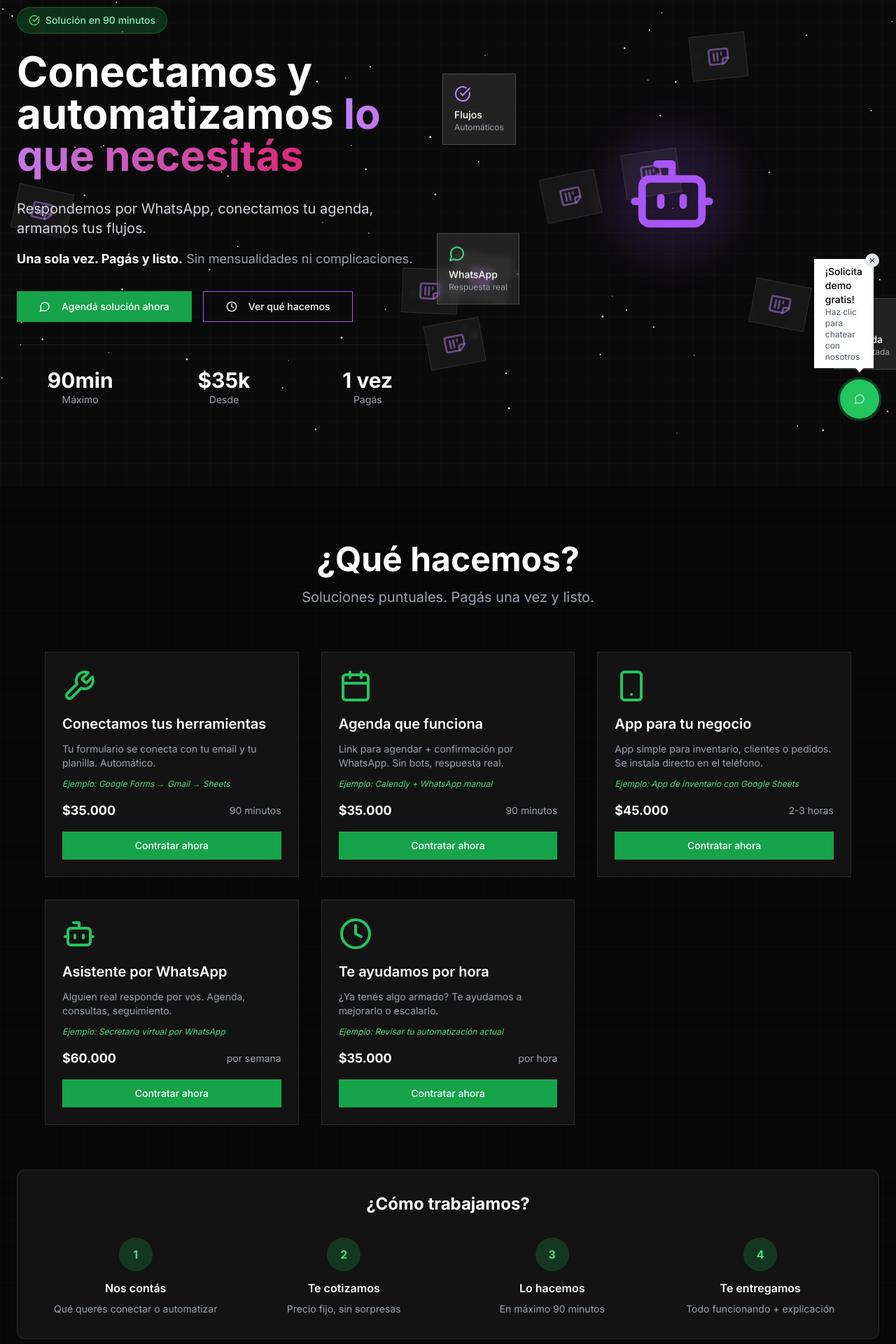
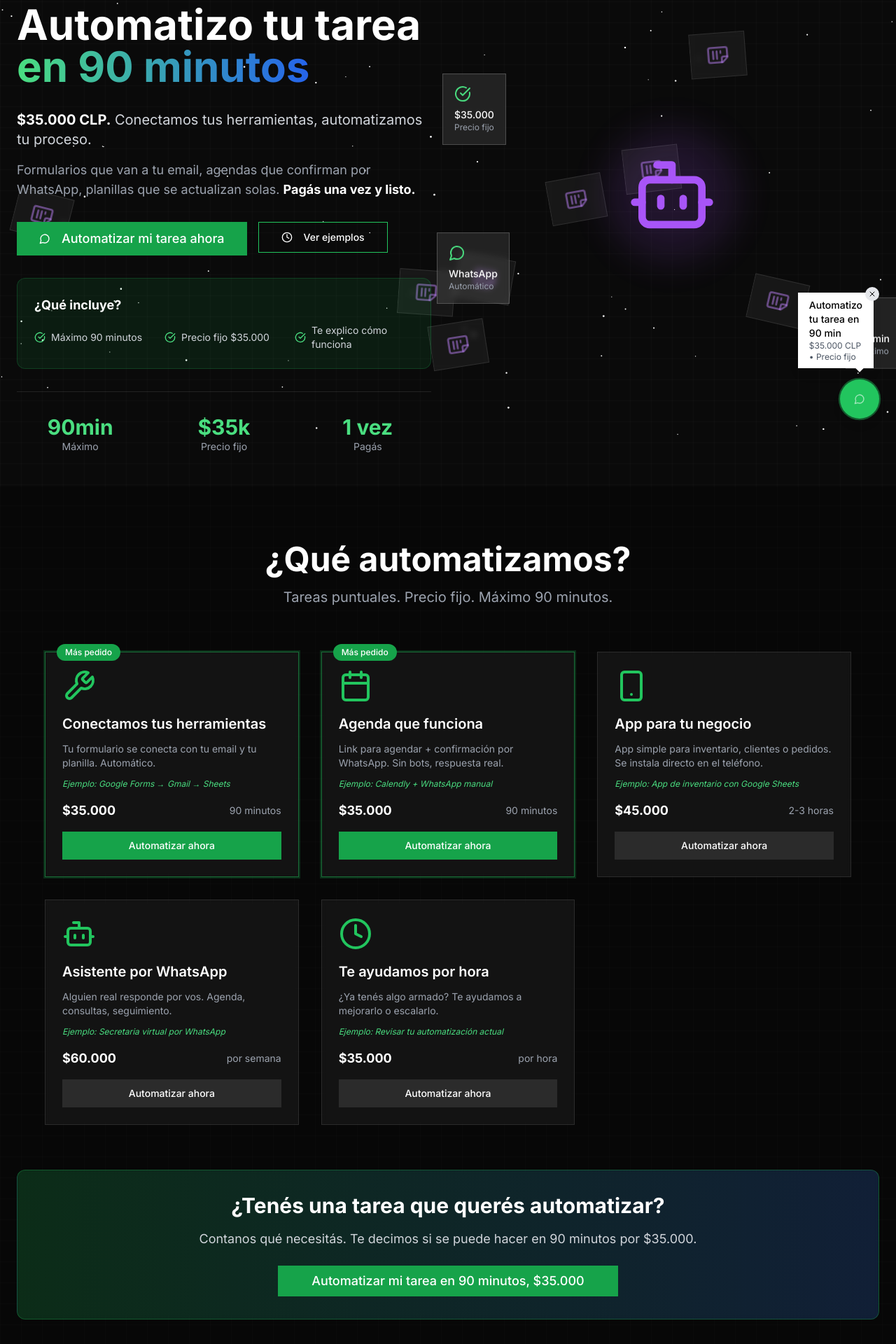
Before and after one commit to zaffuto/web_nano, a Next.js app: page / in a window 1280 px wide. Shown: the part 178-2098 px from the top of the page at 70% size. Built offline with nearby package versions, Linux system fonts and the light colour scheme.

Commit message:
feat: update main CTAs with new offer
Align all CTAs with "Automatize your task in 90 min, $35,000"

Co-authored-by: SmarterBOT <44349800+zaffuto@users.noreply.github.com>

```diff
--- a/components/contact-section.tsx
+++ b/components/contact-section.tsx
@@ -18,9 +18,11 @@ export default function ContactSection() {
           transition={{ duration: 0.5 }}
           className="text-center mb-12 md:mb-16"
         >
-          <h2 className="text-3xl md:text-4xl lg:text-5xl font-bold text-white mb-4">Hablemos de tu proyecto</h2>
+          <h2 className="text-3xl md:text-4xl lg:text-5xl font-bold text-white mb-4">
+            Automatizo tu tarea en 90 minutos
+          </h2>
           <p className="text-gray-400 text-lg md:text-xl max-w-2xl mx-auto">
-            Contanos qué querés automatizar y te decimos cómo hacerlo
+            <strong className="text-green-400">$35.000 CLP.</strong> Contanos qué querés automatizar y lo hacemos.
           </p>
         </motion.div>
 
@@ -83,13 +85,21 @@ export default function ContactSection() {
             transition={{ duration: 0.5, delay: 0.2 }}
             className="bg-white/5 backdrop-blur-sm rounded-lg p-6 md:p-8 border border-white/10 h-full"
           >
-            <h3 className="text-xl md:text-2xl font-bold text-white mb-4">Reservá tu hora ahora</h3>
-            <p className="text-gray-400 mb-6">Hablamos por WhatsApp, te cotizamos y si te convence, lo hacemos.</p>
+            <h3 className="text-xl md:text-2xl font-bold text-white mb-4">
+              Automatizar mi tarea en 90 minutos, $35.000
+            </h3>
+            <p className="text-gray-400 mb-6">
+              Contanos qué querés automatizar. Te decimos si se puede hacer y lo hacemos.
+            </p>
 
             <div className="space-y-4 mb-6">
-              <Button className="w-full bg-green-600 hover:bg-green-700 text-white" onClick={handleWhatsAppClick}>
-                <MessageCircle className="mr-2 h-5 w-5" />
-                Hablar por WhatsApp
+              <Button
+                size="lg"
+                className="w-full bg-green-600 hover:bg-green-700 text-white py-4 text-lg"
+                onClick={handleWhatsAppClick}
+              >
+                <MessageCircle className="mr-2 h-6 w-6" />
+                Automatizar mi tarea ahora
               </Button>
             </div>
 
@@ -100,11 +110,15 @@ export default function ContactSection() {
               </div>
               <div className="flex items-center space-x-3 text-gray-300">
                 <CheckCircle className="w-5 h-5 text-green-400 flex-shrink-0" />
-                <span className="text-sm">Cotización gratuita</span>
+                <span className="text-sm">Precio fijo $35.000 CLP</span>
               </div>
               <div className="flex items-center space-x-3 text-gray-300">
                 <CheckCircle className="w-5 h-5 text-green-400 flex-shrink-0" />
-                <span className="text-sm">Precio fijo, sin sorpresas</span>
+                <span className="text-sm">Máximo 90 minutos de trabajo</span>
+              </div>
+              <div className="flex items-center space-x-3 text-gray-300">
+                <CheckCircle className="w-5 h-5 text-green-400 flex-shrink-0" />
+                <span className="text-sm">Te explico cómo funciona</span>
               </div>
             </div>
 
@@ -121,12 +135,12 @@ export default function ContactSection() {
             </div>
 
             <div className="bg-blue-500/10 rounded-lg border border-blue-500/20 p-4">
-              <h4 className="text-white font-semibold mb-2">¿Qué necesitás para empezar?</h4>
+              <h4 className="text-white font-semibold mb-2">Ejemplos de tareas que automatizamos:</h4>
               <ul className="text-gray-400 text-sm space-y-1">
-                <li>• Contanos qué querés automatizar</li>
-                <li>• Te decimos si se puede hacer</li>
-                <li>• Te cotizamos (precio fijo)</li>
-                <li>• Si te convence, lo hacemos</li>
+                <li>• Formulario → Email → Planilla</li>
+                <li>• Agenda → Confirmación WhatsApp</li>
+                <li>• Pedidos → Notificación automática</li>
+                <li>• Contactos → Base de datos</li>
               </ul>
             </div>
           </motion.div>
--- a/components/floating-whatsapp.tsx
+++ b/components/floating-whatsapp.tsx
@@ -52,8 +52,8 @@ export default function FloatingWhatsApp() {
                   >
                     <X className="w-3 h-3" />
                   </button>
-                  <p className="text-sm font-medium">¡Solicita demo gratis!</p>
-                  <p className="text-xs text-gray-600">Haz clic para chatear con nosotros</p>
+                  <p className="text-sm font-medium">Automatizo tu tarea en 90 min</p>
+                  <p className="text-xs text-gray-600">$35.000 CLP • Precio fijo</p>
                   <div className="absolute bottom-0 right-4 transform translate-y-1/2 rotate-45 w-2 h-2 bg-white"></div>
                 </div>
               </motion.div>
--- a/components/hero.tsx
+++ b/components/hero.tsx
@@ -29,14 +29,14 @@ export default function Hero() {
             <motion.div initial={{ opacity: 0, y: 20 }} animate={{ opacity: 1, y: 0 }} transition={{ duration: 0.5 }}>
               <div className="inline-flex items-center px-4 py-2 bg-green-500/20 rounded-full border border-green-500/30 mb-6">
                 <CheckCircle className="w-4 h-4 text-green-400 mr-2" />
-                <span className="text-green-300 text-sm font-medium">Solución en 90 minutos</span>
+                <span className="text-green-300 text-sm font-medium">90 minutos • $35.000 CLP</span>
               </div>
 
               <h1 className="text-4xl md:text-5xl lg:text-6xl font-bold text-white mb-6 leading-tight">
-                Conectamos y automatizamos
-                <span className="text-transparent bg-clip-text bg-gradient-to-r from-purple-400 to-pink-600">
+                Automatizo tu tarea
+                <span className="text-transparent bg-clip-text bg-gradient-to-r from-green-400 to-blue-600">
                   {" "}
-                  lo que necesitás
+                  en 90 minutos
                 </span>
               </h1>
             </motion.div>
@@ -47,11 +47,12 @@ export default function Hero() {
               transition={{ duration: 0.5, delay: 0.2 }}
             >
               <p className="text-gray-300 text-lg md:text-xl mb-4 leading-relaxed">
-                Respondemos por WhatsApp, conectamos tu agenda, armamos tus flujos.
+                <strong className="text-white">$35.000 CLP.</strong> Conectamos tus herramientas, automatizamos tu
+                proceso.
               </p>
               <p className="text-gray-400 text-base md:text-lg leading-relaxed">
-                <strong className="text-white">Una sola vez. Pagás y listo.</strong> Sin mensualidades ni
-                complicaciones.
+                Formularios que van a tu email, agendas que confirman por WhatsApp, planillas que se actualizan solas.{" "}
+                <strong className="text-white">Pagás una vez y listo.</strong>
               </p>
             </motion.div>
 
@@ -63,40 +64,64 @@ export default function Hero() {
             >
               <Button
                 size="lg"
-                className="bg-green-600 hover:bg-green-700 text-white px-8"
+                className="bg-green-600 hover:bg-green-700 text-white px-8 text-lg py-6"
                 onClick={handleContactClick}
               >
-                <MessageCircle className="mr-2 h-5 w-5" />
-                Agendá solución ahora
+                <MessageCircle className="mr-2 h-6 w-6" />
+                Automatizar mi tarea ahora
               </Button>
               <Button
                 size="lg"
                 variant="outline"
-                className="text-white border-purple-500 hover:bg-purple-500/20 bg-transparent"
+                className="text-white border-green-500 hover:bg-green-500/20 bg-transparent"
                 onClick={handleServicesClick}
               >
                 <Clock className="mr-2 h-5 w-5" />
-                Ver qué hacemos
+                Ver ejemplos
               </Button>
+            </motion.div>
+
+            {/* Value Proposition */}
+            <motion.div
+              initial={{ opacity: 0, y: 20 }}
+              animate={{ opacity: 1, y: 0 }}
+              transition={{ duration: 0.5, delay: 0.6 }}
+              className="bg-green-500/10 rounded-xl p-6 border border-green-500/20"
+            >
+              <h3 className="text-white font-bold text-lg mb-3">¿Qué incluye?</h3>
+              <div className="grid md:grid-cols-3 gap-4 text-sm">
+                <div className="flex items-center space-x-2">
+                  <CheckCircle className="w-4 h-4 text-green-400 flex-shrink-0" />
+                  <span className="text-gray-300">Máximo 90 minutos</span>
+                </div>
+                <div className="flex items-center space-x-2">
+                  <CheckCircle className="w-4 h-4 text-green-400 flex-shrink-0" />
+                  <span className="text-gray-300">Precio fijo $35.000</span>
+                </div>
+                <div className="flex items-center space-x-2">
+                  <CheckCircle className="w-4 h-4 text-green-400 flex-shrink-0" />
+                  <span className="text-gray-300">Te explico cómo funciona</span>
+                </div>
+              </div>
             </motion.div>
 
             {/* Stats */}
             <motion.div
               initial={{ opacity: 0, y: 20 }}
               animate={{ opacity: 1, y: 0 }}
-              transition={{ duration: 0.5, delay: 0.6 }}
+              transition={{ duration: 0.5, delay: 0.8 }}
               className="grid grid-cols-3 gap-6 pt-8 border-t border-white/10"
             >
               <div className="text-center">
-                <div className="text-2xl md:text-3xl font-bold text-white">90min</div>
+                <div className="text-2xl md:text-3xl font-bold text-green-400">90min</div>
                 <div className="text-sm text-gray-400">Máximo</div>
               </div>
               <div className="text-center">
-                <div className="text-2xl md:text-3xl font-bold text-white">$35k</div>
-                <div className="text-sm text-gray-400">Desde</div>
+                <div className="text-2xl md:text-3xl font-bold text-green-400">$35k</div>
+                <div className="text-sm text-gray-400">Precio fijo</div>
               </div>
               <div className="text-center">
-                <div className="text-2xl md:text-3xl font-bold text-white">1 vez</div>
+                <div className="text-2xl md:text-3xl font-bold text-green-400">1 vez</div>
                 <div className="text-sm text-gray-400">Pagás</div>
               </div>
             </motion.div>
@@ -123,7 +148,7 @@ export default function Hero() {
               >
                 <MessageCircle className="w-6 h-6 text-green-400 mb-2" />
                 <p className="text-white text-sm font-medium">WhatsApp</p>
-                <p className="text-gray-400 text-xs">Respuesta real</p>
+                <p className="text-gray-400 text-xs">Automático</p>
               </motion.div>
 
               <motion.div
@@ -132,8 +157,8 @@ export default function Hero() {
                 className="absolute top-32 -right-8 bg-white/10 backdrop-blur-sm rounded-lg p-4 border border-white/20"
               >
                 <Clock className="w-6 h-6 text-blue-400 mb-2" />
-                <p className="text-white text-sm font-medium">Agenda</p>
-                <p className="text-gray-400 text-xs">Conectada</p>
+                <p className="text-white text-sm font-medium">90 min</p>
+                <p className="text-gray-400 text-xs">Máximo</p>
               </motion.div>
 
               <motion.div
@@ -141,9 +166,9 @@ export default function Hero() {
                 transition={{ duration: 3, repeat: Number.POSITIVE_INFINITY, ease: "easeInOut", delay: 2 }}
                 className="absolute bottom-20 -left-8 bg-white/10 backdrop-blur-sm rounded-lg p-4 border border-white/20"
               >
-                <CheckCircle className="w-6 h-6 text-purple-400 mb-2" />
-                <p className="text-white text-sm font-medium">Flujos</p>
-                <p className="text-gray-400 text-xs">Automáticos</p>
+                <CheckCircle className="w-6 h-6 text-green-400 mb-2" />
+                <p className="text-white text-sm font-medium">$35.000</p>
+                <p className="text-gray-400 text-xs">Precio fijo</p>
               </motion.div>
             </motion.div>
           </div>
--- a/components/services-section.tsx
+++ b/components/services-section.tsx
@@ -17,6 +17,7 @@ export default function ServicesSection() {
       example: "Ejemplo: Google Forms → Gmail → Sheets",
       price: "$35.000",
       time: "90 minutos",
+      popular: true,
     },
     {
       icon: Calendar,
@@ -25,6 +26,7 @@ export default function ServicesSection() {
       example: "Ejemplo: Calendly + WhatsApp manual",
       price: "$35.000",
       time: "90 minutos",
+      popular: true,
     },
     {
       icon: Smartphone,
@@ -33,6 +35,7 @@ export default function ServicesSection() {
       example: "Ejemplo: App de inventario con Google Sheets",
       price: "$45.000",
       time: "2-3 horas",
+      popular: false,
     },
     {
       icon: Bot,
@@ -41,6 +44,7 @@ export default function ServicesSection() {
       example: "Ejemplo: Secretaria virtual por WhatsApp",
       price: "$60.000",
       time: "por semana",
+      popular: false,
     },
     {
       icon: Clock,
@@ -49,6 +53,7 @@ export default function ServicesSection() {
       example: "Ejemplo: Revisar tu automatización actual",
       price: "$35.000",
       time: "por hora",
+      popular: false,
     },
   ]
 
@@ -61,9 +66,9 @@ export default function ServicesSection() {
           transition={{ duration: 0.5 }}
           className="text-center mb-12 md:mb-16"
         >
-          <h2 className="text-3xl md:text-4xl lg:text-5xl font-bold text-white mb-4">¿Qué hacemos?</h2>
+          <h2 className="text-3xl md:text-4xl lg:text-5xl font-bold text-white mb-4">¿Qué automatizamos?</h2>
           <p className="text-gray-400 text-lg md:text-xl max-w-2xl mx-auto">
-            Soluciones puntuales. Pagás una vez y listo.
+            Tareas puntuales. Precio fijo. Máximo 90 minutos.
           </p>
         </motion.div>
 
@@ -74,8 +79,16 @@ export default function ServicesSection() {
               initial={{ opacity: 0, y: 20 }}
               whileInView={{ opacity: 1, y: 0 }}
               transition={{ duration: 0.5, delay: index * 0.1 }}
-              className="bg-white/5 backdrop-blur-sm rounded-lg p-6 border border-white/10 hover:border-green-500/50 transition-colors group"
+              className={`bg-white/5 backdrop-blur-sm rounded-lg p-6 border ${
+                service.popular ? "border-green-500/50 ring-2 ring-green-500/20" : "border-white/10"
+              } hover:border-green-500/50 transition-colors group relative`}
             >
+              {service.popular && (
+                <div className="absolute -top-3 left-4 bg-green-600 text-white px-3 py-1 rounded-full text-xs font-medium">
+                  Más pedido
+                </div>
+              )}
+
               <service.icon className="w-12 h-12 text-green-500 mb-4 group-hover:scale-110 transition-transform" />
               <h3 className="text-white text-xl font-semibold mb-3">{service.title}</h3>
               <p className="text-gray-400 text-sm mb-3">{service.description}</p>
@@ -86,18 +99,45 @@ export default function ServicesSection() {
                 <div className="text-gray-400 text-sm">{service.time}</div>
               </div>
 
-              <Button className="w-full bg-green-600 hover:bg-green-700 text-white" onClick={handleContactClick}>
-                Contratar ahora
+              <Button
+                className={`w-full ${
+                  service.popular
+                    ? "bg-green-600 hover:bg-green-700 text-white"
+                    : "bg-white/10 hover:bg-green-600 text-white"
+                }`}
+                onClick={handleContactClick}
+              >
+                Automatizar ahora
               </Button>
             </motion.div>
           ))}
         </div>
 
+        {/* Main CTA Section */}
+        <motion.div
+          initial={{ opacity: 0, y: 20 }}
+          whileInView={{ opacity: 1, y: 0 }}
+          transition={{ duration: 0.5, delay: 0.4 }}
+          className="mt-16 bg-gradient-to-r from-green-500/20 to-blue-500/20 backdrop-blur-sm rounded-xl p-8 border border-green-500/30 text-center"
+        >
+          <h3 className="text-3xl font-bold text-white mb-4">¿Tenés una tarea que querés automatizar?</h3>
+          <p className="text-gray-300 text-lg mb-6">
+            Contanos qué necesitás. Te decimos si se puede hacer en 90 minutos por $35.000.
+          </p>
+          <Button
+            size="lg"
+            className="bg-green-600 hover:bg-green-700 text-white px-12 py-4 text-lg"
+            onClick={handleContactClick}
+          >
+            Automatizar mi tarea en 90 minutos, $35.000
+          </Button>
+        </motion.div>
+
         {/* How it works */}
         <motion.div
           initial={{ opacity: 0, y: 20 }}
           whileInView={{ opacity: 1, y: 0 }}
-          transition={{ duration: 0.5, delay: 0.4 }}
+          transition={{ duration: 0.5, delay: 0.6 }}
           className="mt-16 bg-white/5 backdrop-blur-sm rounded-xl p-8 border border-white/10"
         >
           <h3 className="text-2xl font-bold text-white mb-8 text-center">¿Cómo trabajamos?</h3>
@@ -107,28 +147,28 @@ export default function ServicesSection() {
                 <span className="text-green-400 font-bold">1</span>
               </div>
               <h4 className="text-white font-semibold mb-2">Nos contás</h4>
-              <p className="text-gray-400 text-sm">Qué querés conectar o automatizar</p>
+              <p className="text-gray-400 text-sm">Qué querés automatizar</p>
             </div>
             <div className="text-center">
               <div className="w-12 h-12 bg-green-500/20 rounded-full flex items-center justify-center mx-auto mb-3">
                 <span className="text-green-400 font-bold">2</span>
               </div>
-              <h4 className="text-white font-semibold mb-2">Te cotizamos</h4>
-              <p className="text-gray-400 text-sm">Precio fijo, sin sorpresas</p>
+              <h4 className="text-white font-semibold mb-2">Te confirmamos</h4>
+              <p className="text-gray-400 text-sm">Si se puede hacer en 90 min</p>
             </div>
             <div className="text-center">
               <div className="w-12 h-12 bg-green-500/20 rounded-full flex items-center justify-center mx-auto mb-3">
                 <span className="text-green-400 font-bold">3</span>
               </div>
               <h4 className="text-white font-semibold mb-2">Lo hacemos</h4>
-              <p className="text-gray-400 text-sm">En máximo 90 minutos</p>
+              <p className="text-gray-400 text-sm">Máximo 90 minutos</p>
             </div>
             <div className="text-center">
               <div className="w-12 h-12 bg-green-500/20 rounded-full flex items-center justify-center mx-auto mb-3">
                 <span className="text-green-400 font-bold">4</span>
               </div>
-              <h4 className="text-white font-semibold mb-2">Te entregamos</h4>
-              <p className="text-gray-400 text-sm">Todo funcionando + explicación</p>
+              <h4 className="text-white font-semibold mb-2">Pagás $35.000</h4>
+              <p className="text-gray-400 text-sm">Una sola vez, listo</p>
             </div>
           </div>
         </motion.div>
```
